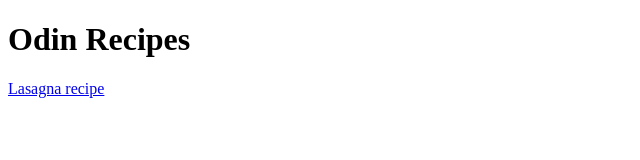
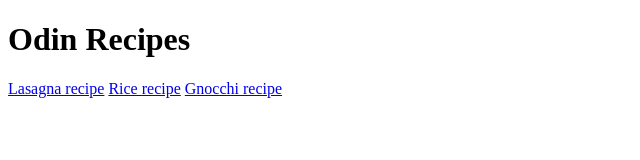
Before and after one commit to teavari/odin-recipes, a plain HTML site: page index.html in a window 1280 px wide. Shown: the whole page, without its empty margins (0-640 px from the left). Drawn offline with Linux system fonts and the light colour scheme.

Commit message:
Created other recipes and edited index.html

```diff
--- a/index.html
+++ b/index.html
@@ -7,5 +7,7 @@
     <body>
         <h1>Odin Recipes</h1>
         <a href="recipes/lasagna.html">Lasagna recipe</a>
+        <a href="recipes/rice.html">Rice recipe</a>
+        <a href="recipes/gnocchi.html">Gnocchi recipe</a>
     </body>
 </html>
```
Also changed, not shown: recipes/gnocchi.html (added), recipes/rice.html (added).
